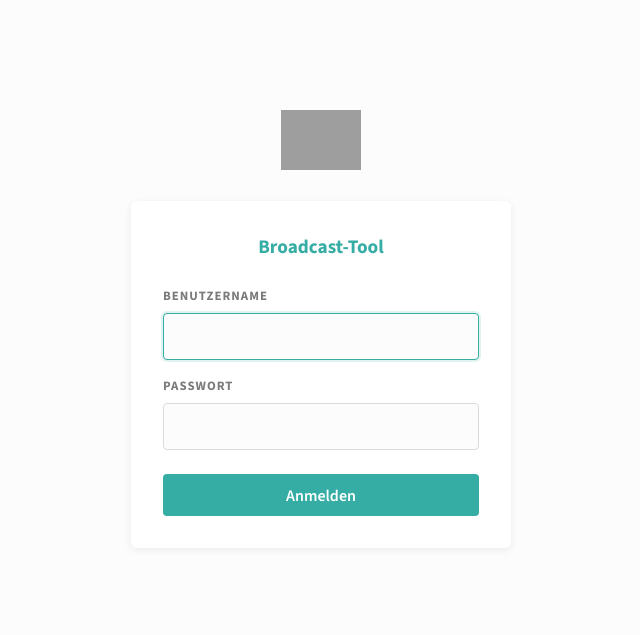
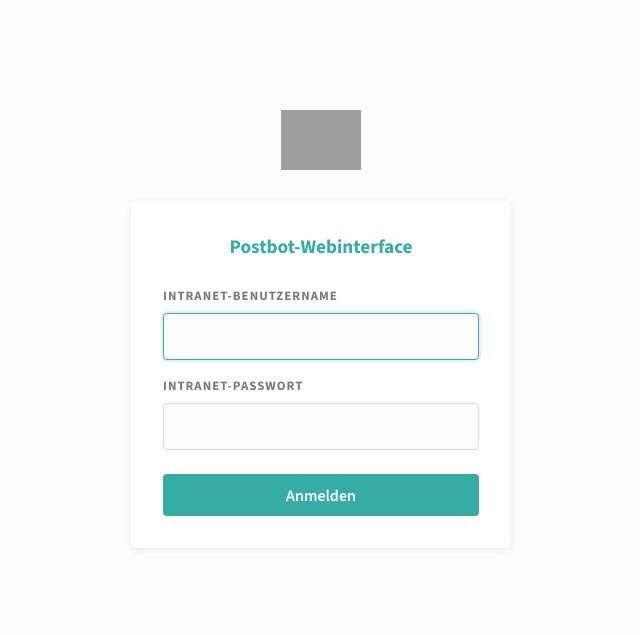
Before and after one commit to CollegiumAcademicum/mattermost_bots, a Django app: page /login/ in a window 1280 px wide. Shown: the part 64-699 px from the top of the page, without its empty margins (319-959 px from the left). Run offline with Django 4.2, Linux system fonts and the light colour scheme; parts of the project's set-up code (start-up, migrations or seed data) failed here and were passed over; grey boxes are pictures that could not be loaded.

Commit message:
naming changes

```diff
--- a/webui/broadcast/templates/registration/login.html
+++ b/webui/broadcast/templates/registration/login.html
@@ -23,7 +23,7 @@
   </div>
 
   <div class="ca-login-card">
-    <div class="ca-login-title">Broadcast-Tool</div>
+    <div class="ca-login-title">Postbot-Webinterface</div>
 
     {% if form.errors %}
       <div class="ca-message error">Benutzername oder Passwort ungültig.</div>
@@ -32,11 +32,11 @@
     <form method="post">
       {% csrf_token %}
       <div class="ca-field">
-        <label class="ca-label" for="id_username">Benutzername</label>
+        <label class="ca-label" for="id_username">Intranet-Benutzername</label>
         <input class="ca-input" type="text" name="username" id="id_username" autofocus required>
       </div>
       <div class="ca-field">
-        <label class="ca-label" for="id_password">Passwort</label>
+        <label class="ca-label" for="id_password">Intranet-Passwort</label>
         <input class="ca-input" type="password" name="password" id="id_password" required>
       </div>
       <input type="hidden" name="next" value="{{ next }}">
```
